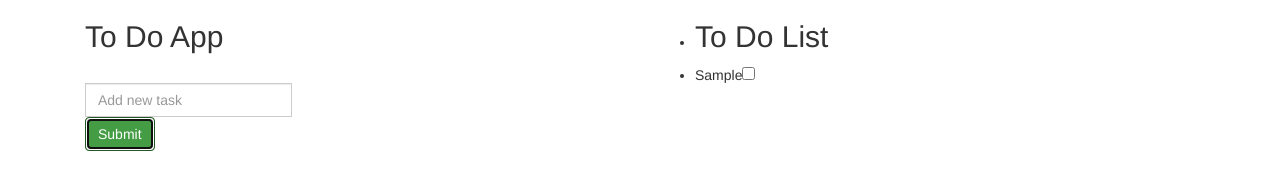
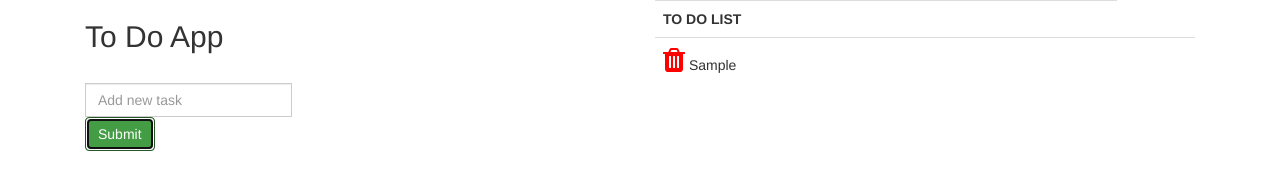
Before and after one commit to ngenovictor/ToDo-List, a plain HTML site: page index.html in a window 1280 px wide. Both pictures are taken after typing "Sample" into the empty fields and a click on the input "Submit". Drawn offline with Linux system fonts and the light colour scheme.

Commit message:
change functionality to append trash icons and delete tr html tag on click

```diff
--- a/index.html
+++ b/index.html
@@ -4,7 +4,7 @@
 <head>
   <meta charset="utf-8">
   <script src="js/jquery-3.2.1.js" charset="utf-8"></script>
-  <script src="js/script2.js" charset="utf-8"></script>
+  <script src="js/script.js" charset="utf-8"></script>
   <link rel="stylesheet" href="css/bootstrap.min.css">
   <link rel="stylesheet" href="https://maxcdn.bootstrapcdn.com/font-awesome/4.7.0/css/font-awesome.min.css">
   <link rel="stylesheet" href="css/style.css">
@@ -24,25 +24,17 @@
             </div>
           </div>
           <input type="submit" class="btn btn-success" value="Submit">
-
         </div>
 
 
       </form>
     </div>
     <div class="col-md-6 ">
-      <ul class="todo">
-        <li>
-          <h2>To Do List</h2>
-        </li>
-      </ul>
-    <!-- <table class="table result">
-      <tr>
-        <th>TO DO LIST</th>
-      </tr>
-
-    </table> -->
-
+      <table class="table result">
+        <tr>
+          <th>TO DO LIST</th>
+        </tr>
+      </table>
     </div>
   </div>
 
--- a/js/script.js
+++ b/js/script.js
@@ -1,38 +1,21 @@
-// function hideItems(htmlClass){
-//   $(htmlClass).remove();
-//
-// }
-// function removeItem(htmlClass){
-// $("htmlClass").click(function(){
-//
-// })
-//
-// }
-//
-// $(document).ready(function(){
-//   var numItems = 1;
-//   $("form#stuff").submit(function(event){
-//     event.preventDefault();
-//
-//     var value = $("input#item1").val();
-//     $(".result").append("<tr class='d"+numItems+"'> <td>"+"<i class='fa fa-2x fa-trash trashitem"+numItems+"' aria-hidden='true'></i>"+" "+value+"<td> </tr>");
-//
-//     numItems+=1;
-//
-//     $(".result").show();
-//
-//     for(var j=1; j<=numItems; j++){
-//       $("i.fa.fa-trash.trashitem"+j).unbind(click())
-//       $("i.fa.fa-trash.trashitem"+j).click(hideItems(".tr.d"+j));
-//     }
-//   })
-//
-// })
-//
-// // Make a to do list webpage where people can add tasks to
-// //  create a list of things to do. Add an option for users
-// //  to indicate a task is done. Use jQuery to remove the
-// //  task from the "to do" list. Make sure to identify
-// //  specific behaviors your program should demonstrate,
-// //  and create specifications with example input and output.
-// //  List these in the project's README
+$(document).ready(function(){
+  $("form#stuff").submit(function(event){
+    event.preventDefault();
+
+    var value = $("input#item1").val();
+    $(".result").append("<tr><td><i class='fa fa-2x fa-trash' aria-hidden='true'></i>"+" "+value+"<td></tr>");
+
+    $(".result").show();
+
+    $("input#item1").val("");
+
+    $(".fa-trash").click(function(){
+      $(this).parent().parent().fadeOut(500, function(){
+        $(this).remove();
+      });
+      event.stopPropagation();
+    });
+
+  });
+
+});
```
